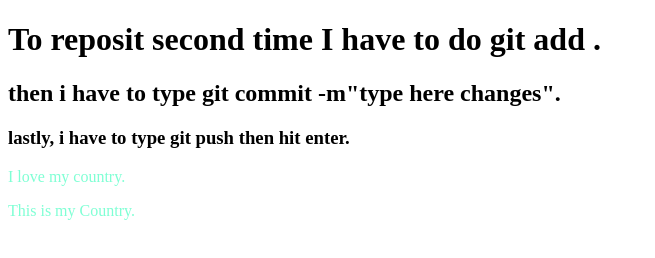
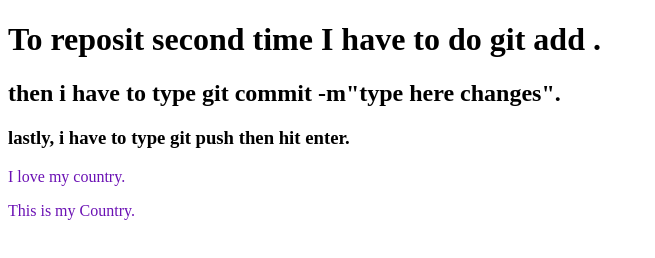
Before and after one commit to msohrabuddin/my-second-repo, a plain HTML site: page index.html in a window 1280 px wide. Shown: the whole page, without its empty margins (0-655 px from the left). Drawn offline with Linux system fonts and the light colour scheme.

Commit message:
color changed

```diff
--- a/style.css
+++ b/style.css
@@ -1,3 +1,3 @@
 p{
-  color: aquamarine;
+  color: rgb(107, 17, 180);
 }
```
